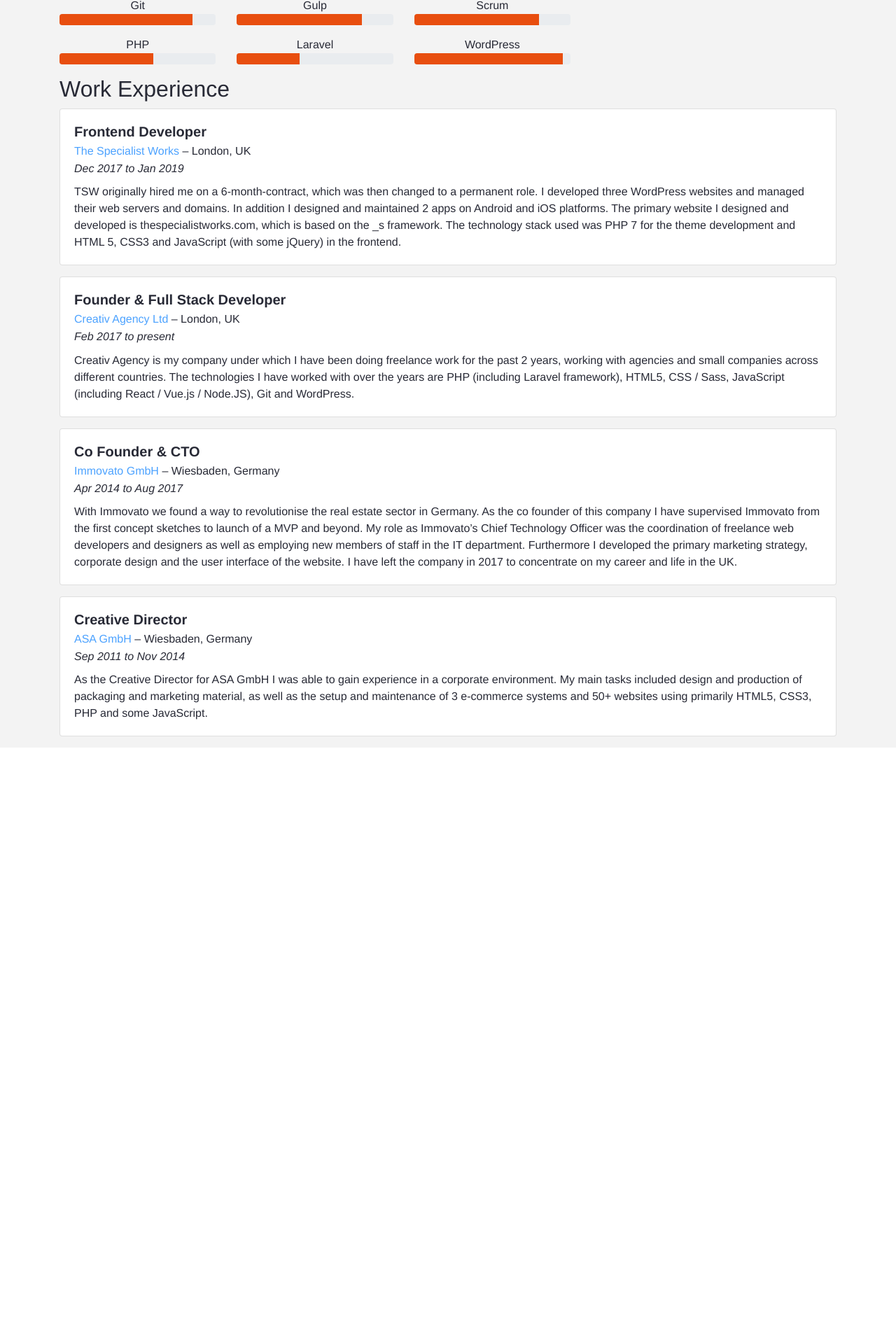
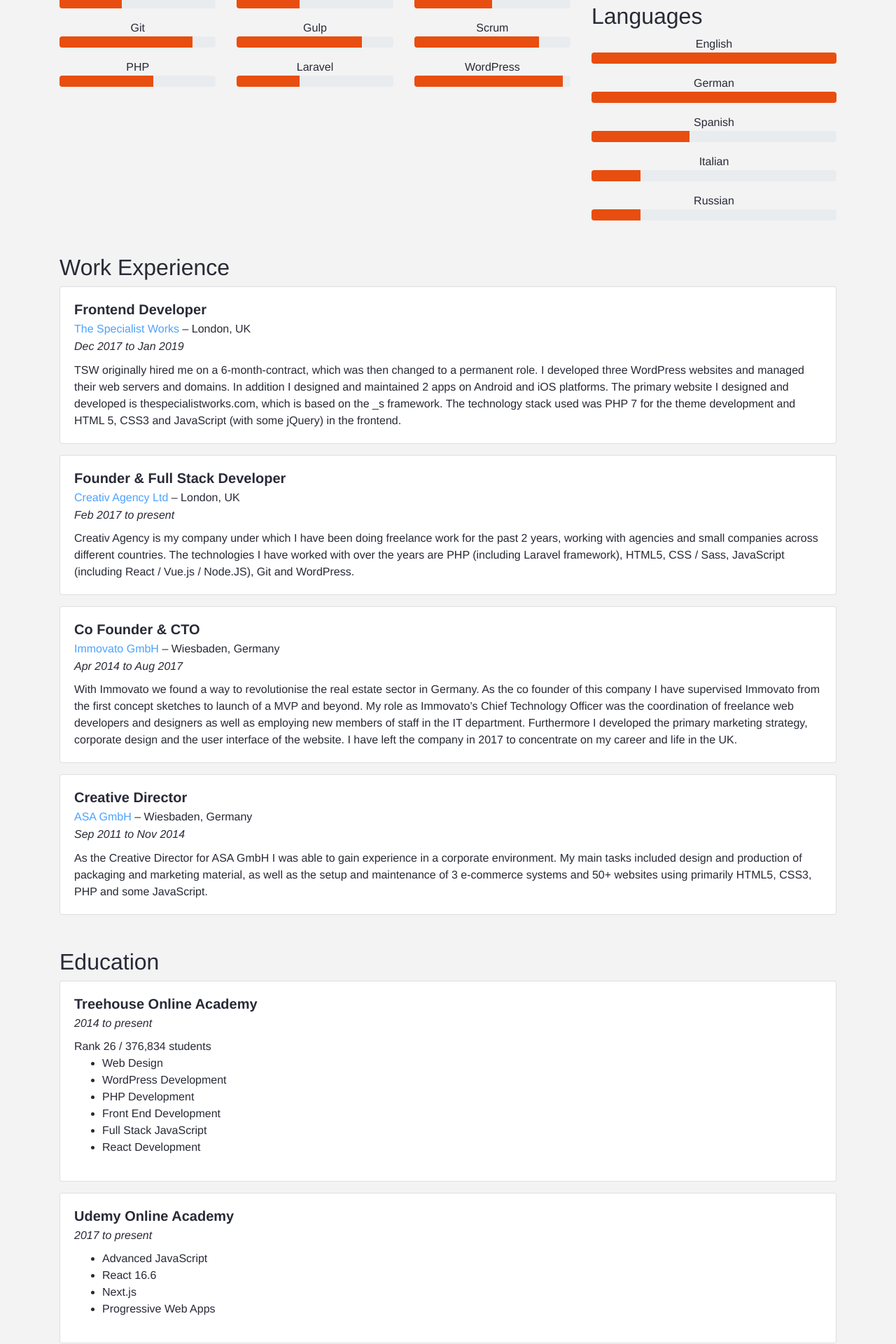
Before and after one commit to jakeherp/nextjs-portfolio, a Next.js app: page /cv in a window 1280 px wide. Shown: the part 700-2620 px from the top of the page at 70% size. Before the commit the page ends 1768 px from the top, so only its background shows below. Built offline with nearby package versions, Linux system fonts and the light colour scheme; a web font is replaced by a local one; what auth0-js would draw is missing.

Commit message:
CV content added

```diff
--- a/pages/cv.js
+++ b/pages/cv.js
@@ -18,6 +18,17 @@
 
   return (
     <Col sm={4}>
+      <div className="text-center">{title}</div>
+      <Progress value={value} />
+    </Col>
+  );
+};
+
+const Language = props => {
+  const { title, value } = props;
+
+  return (
+    <Col sm={12}>
       <div className="text-center">{title}</div>
       <Progress value={value} />
     </Col>
@@ -45,13 +56,31 @@
           <a href={url} target="_blank">
             {company}
           </a>{" "}
-          –{" "}
-          {location}
+          – {location}
         </CardSubtitle>
         <CardSubtitle>
           <em>
             {startDate} to {endDate}
-          </em></CardSubtitle>
+          </em>
+        </CardSubtitle>
+        <CardText>{props.children}</CardText>
+      </CardBody>
+    </Card>
+  );
+};
+
+const Education = props => {
+  const { institute, startDate, endDate } = props;
+
+  return (
+    <Card className="work-experience">
+      <CardBody>
+        <CardTitle>{institute}</CardTitle>
+        <CardSubtitle>
+          <em>
+            {startDate} to {endDate}
+          </em>
+        </CardSubtitle>
         <CardText>{props.children}</CardText>
       </CardBody>
     </Card>
@@ -60,7 +89,7 @@
 
 const Cv = () => (
   <BaseLayout>
-    <BasePage title="CV">
+    <BasePage title="CV" className="cv-page">
       <p>
         The advancement of technology today is amazing and has helped improve
         our society.
@@ -118,42 +147,108 @@
               <SoftSkill title="Always on time" />
             </Col>
           </Row>
+          <h2>Languages</h2>
+          <Row>
+            <Language title="English" value="100" />
+            <Language title="German" value="100" />
+            <Language title="Spanish" value="40" />
+            <Language title="Italian" value="20" />
+            <Language title="Russian" value="20" />
+          </Row>
         </Col>
       </Row>
       <Row>
         <Col>
           <h2>Work Experience</h2>
-          <WorkExperience role="Frontend Developer" company="The Specialist Works" url="https://www.thespecialistworks.com/" startDate="Dec 2017" endDate="Jan 2019" location="London, UK">
-            TSW originally hired me on a 6-month-contract, which was then changed to a
-            permanent role. I developed three WordPress websites and managed their web
-            servers and domains. In addition I designed and maintained 2 apps on Android and
-            iOS platforms. The primary website I designed and developed is
-            thespecialistworks.com, which is based on the _s framework. The technology stack
-            used was PHP 7 for the theme development and HTML 5, CSS3 and JavaScript (with
-            some jQuery) in the frontend.
+          <WorkExperience
+            role="Frontend Developer"
+            company="The Specialist Works"
+            url="https://www.thespecialistworks.com/"
+            startDate="Dec 2017"
+            endDate="Jan 2019"
+            location="London, UK">
+            TSW originally hired me on a 6-month-contract, which was then
+            changed to a permanent role. I developed three WordPress websites
+            and managed their web servers and domains. In addition I designed
+            and maintained 2 apps on Android and iOS platforms. The primary
+            website I designed and developed is thespecialistworks.com, which is
+            based on the _s framework. The technology stack used was PHP 7 for
+            the theme development and HTML 5, CSS3 and JavaScript (with some
+            jQuery) in the frontend.
           </WorkExperience>
-          <WorkExperience role="Founder &amp; Full Stack Developer" company="Creativ Agency Ltd" url="https://creativ.agency/" startDate="Feb 2017" endDate="present" location="London, UK">
-            Creativ Agency is my company under which I have been doing freelance work for the
-            past 2 years, working with agencies and small companies across different countries.
-            The technologies I have worked with over the years are PHP (including Laravel
-            framework), HTML5, CSS / Sass, JavaScript (including React / Vue.js / Node.JS), Git
-            and WordPress.
+          <WorkExperience
+            role="Founder &amp; Full Stack Developer"
+            company="Creativ Agency Ltd"
+            url="https://creativ.agency/"
+            startDate="Feb 2017"
+            endDate="present"
+            location="London, UK">
+            Creativ Agency is my company under which I have been doing freelance
+            work for the past 2 years, working with agencies and small companies
+            across different countries. The technologies I have worked with over
+            the years are PHP (including Laravel framework), HTML5, CSS / Sass,
+            JavaScript (including React / Vue.js / Node.JS), Git and WordPress.
           </WorkExperience>
-          <WorkExperience role="Co Founder &amp; CTO" company="Immovato GmbH" url="https://www.immovato.com/" startDate="Apr 2014" endDate="Aug 2017" location="Wiesbaden, Germany">
-            With Immovato we found a way to revolutionise the real estate sector in Germany. As
-            the co founder of this company I have supervised Immovato from the first concept
-            sketches to launch of a MVP and beyond. My role as Immovato’s Chief Technology
-            Officer was the coordination of freelance web developers and designers as well as
-            employing new members of staff in the IT department. Furthermore I developed the
-            primary marketing strategy, corporate design and the user interface of the website. I
-            have left the company in 2017 to concentrate on my career and life in the UK.
+          <WorkExperience
+            role="Co Founder &amp; CTO"
+            company="Immovato GmbH"
+            url="https://www.immovato.com/"
+            startDate="Apr 2014"
+            endDate="Aug 2017"
+            location="Wiesbaden, Germany">
+            With Immovato we found a way to revolutionise the real estate sector
+            in Germany. As the co founder of this company I have supervised
+            Immovato from the first concept sketches to launch of a MVP and
+            beyond. My role as Immovato’s Chief Technology Officer was the
+            coordination of freelance web developers and designers as well as
+            employing new members of staff in the IT department. Furthermore I
+            developed the primary marketing strategy, corporate design and the
+            user interface of the website. I have left the company in 2017 to
+            concentrate on my career and life in the UK.
           </WorkExperience>
-          <WorkExperience role="Creative Director" company="ASA GmbH" url="https://www.asa-europe.com/" startDate="Sep 2011" endDate="Nov 2014" location="Wiesbaden, Germany">
-            As the Creative Director for ASA GmbH I was able to gain experience in a corporate
-            environment. My main tasks included design and production of packaging and
-            marketing material, as well as the setup and maintenance of 3 e-commerce systems
-            and 50+ websites using primarily HTML5, CSS3, PHP and some JavaScript.
+          <WorkExperience
+            role="Creative Director"
+            company="ASA GmbH"
+            url="https://www.asa-europe.com/"
+            startDate="Sep 2011"
+            endDate="Nov 2014"
+            location="Wiesbaden, Germany">
+            As the Creative Director for ASA GmbH I was able to gain experience
+            in a corporate environment. My main tasks included design and
+            production of packaging and marketing material, as well as the setup
+            and maintenance of 3 e-commerce systems and 50+ websites using
+            primarily HTML5, CSS3, PHP and some JavaScript.
           </WorkExperience>
+        </Col>
+      </Row>
+      <Row>
+        <Col>
+          <h2>Education</h2>
+          <Education
+            institute="Treehouse Online Academy"
+            startDate="2014"
+            endDate="present">
+            Rank 26 / 376,834 students
+            <ul>
+              <li>Web Design</li>
+              <li>WordPress Development</li>
+              <li>PHP Development</li>
+              <li>Front End Development</li>
+              <li>Full Stack JavaScript</li>
+              <li>React Development</li>
+            </ul>
+          </Education>
+          <Education
+            institute="Udemy Online Academy"
+            startDate="2017"
+            endDate="present">
+            <ul>
+              <li>Advanced JavaScript</li>
+              <li>React 16.6</li>
+              <li>Next.js</li>
+              <li>Progressive Web Apps</li>
+            </ul>
+          </Education>
         </Col>
       </Row>
     </BasePage>
--- a/styles/_cv.scss
+++ b/styles/_cv.scss
@@ -1,3 +1,9 @@
+.cv-page {
+  h2 {
+    margin-top: 2rem;
+  }
+}
+
 .progress {
   margin-bottom: 1rem;
   &-bar {
@@ -13,11 +19,11 @@
 }
 
 .work-experience {
-    margin-bottom: 1rem;
-    .card-title {
-        font-weight: bold;
-    }
-    .card-subtitle{
-        margin-bottom: .75rem;
-    }
+  margin-bottom: 1rem;
+  .card-title {
+    font-weight: bold;
+  }
+  .card-subtitle {
+    margin-bottom: 0.75rem;
+  }
 }
```
